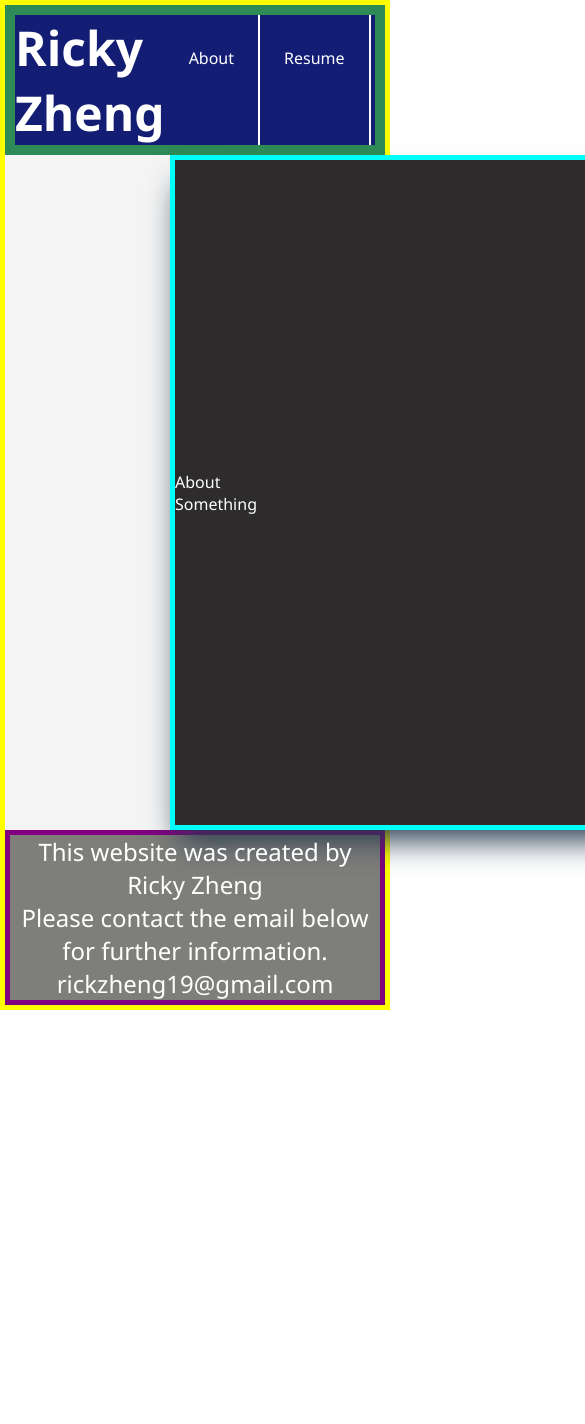
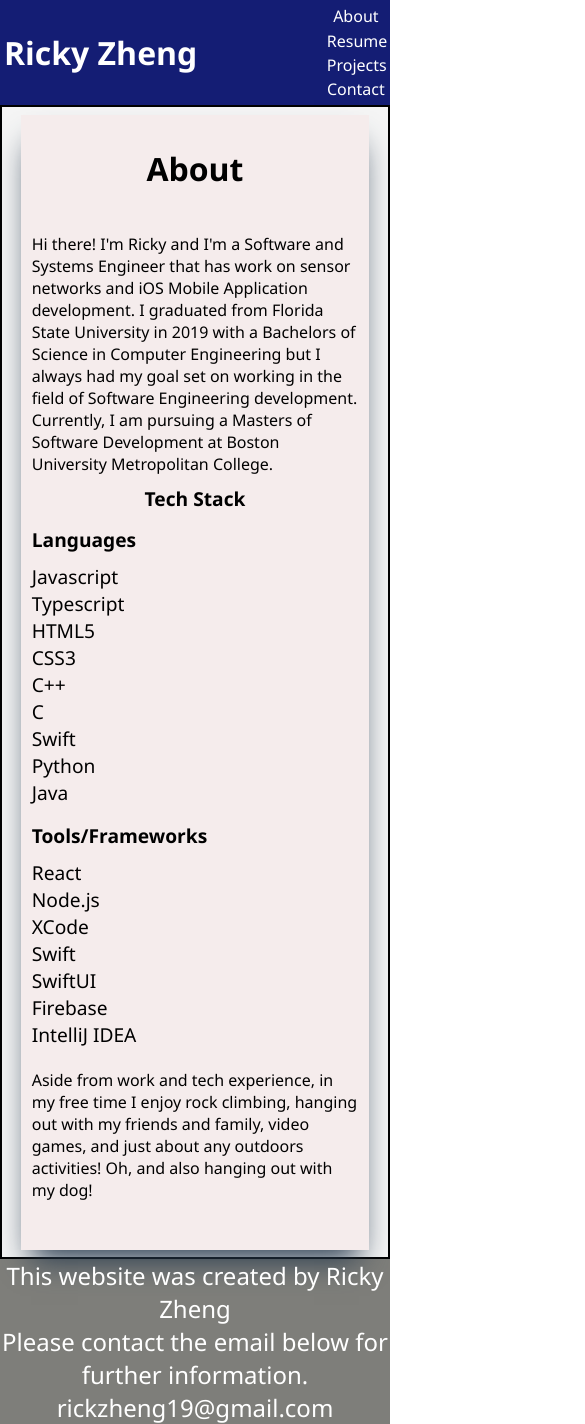
Before and after one commit to rzheng2019/portfolio, a React (Create React App) app: page /portfolio/about in a window 390 px wide. Shown: the top 1424 px of the page, 585 px wide, since content can reach past the window. Before the commit the page ends 1010 px from the top, so only its background shows below. Built offline with nearby package versions, Linux system fonts and the light colour scheme.

Commit message:
Created about page and removed borders.

```diff
--- a/src/App.css
+++ b/src/App.css
@@ -1,5 +1,5 @@
 body {
   min-height: 100vh;
   overflow: auto;
-  border: 5px yellow solid;
+  /* border: 5px yellow solid; */
 }
--- a/src/components/about_components/AboutContent.tsx
+++ b/src/components/about_components/AboutContent.tsx
@@ -5,10 +5,61 @@ import "../../components_css/about_css/AboutContent.css"
 function AboutContent() {
     return(
         <div id="about-content">
-            <div id="content-block">
-                <div id="about-title">About</div>
-                <div id="info-block">
-                    Something
+            <div id="about-block">
+                <div id="about-title">
+                    <h1>About</h1>
+                </div>
+                <div id="about-info-block">
+                    <p>
+                        Hi there! I'm Ricky and I'm a Software and Systems Engineer
+                        that has work on sensor networks and iOS Mobile Application
+                        development. I graduated from Florida State University in 2019
+                        with a Bachelors of Science in Computer Engineering but I always
+                        had my goal set on working in the field of Software Engineering
+                        development. Currently, I am pursuing a Masters of Software
+                        Development at Boston University Metropolitan College.
+                    </p>
+                </div>
+                <div id="about-middle-content">
+                    <div id="about-tech-stack-title">
+                        <p>Tech Stack</p>
+                    </div>
+                    <div id="about-tech-stack-block">
+                        <div id="about-tech-stack-left">
+                            <p id="about-tech-stack-left-title">Languages</p>
+                            <ul id="about-language-items">
+                                <li>Javascript</li>
+                                <li>Typescript</li>
+                                <li>HTML5</li>
+                                <li>CSS3</li>
+                                <li>C++</li>
+                                <li>C</li>
+                                <li>Swift</li>
+                                <li>Python</li>
+                                <li>Java</li>
+                            </ul>
+                        </div>
+                        <div id="about-tech-stack-right">
+                            <p id="about-tech-stack-right-title">Tools/Frameworks</p>
+                            <ul id="about-language-items">
+                                <li>React</li>
+                                <li>Node.js</li>
+                                <li>XCode</li>
+                                <li>Swift</li>
+                                <li>SwiftUI</li>
+                                <li>Firebase</li>
+                                <li>IntelliJ IDEA</li>
+                            </ul>
+                        </div>
+                    </div>
+                </div>
+                <div id="about-hobbies-block">
+                    <p>
+                        Aside from work and tech experience, in my free time I enjoy rock
+                        climbing, hanging out with my friends and family, video games,
+                        and just about any outdoors activities! Oh, and also hanging out
+                        with my dog!
+                    </p>
                 </div>
             </div>
         </div>
--- a/src/components_css/about_css/AboutContent.css
+++ b/src/components_css/about_css/AboutContent.css
@@ -1,12 +1,90 @@
 #about-content {
     display: flex;
     justify-content: center;
-    /* border: 2px black solid; */
-    min-height: 80vh;
-    min-width: 850px;
+    border: 2px black solid;
+    min-height: 90vh;
     background-color: whitesmoke;
+    margin: 0 auto;
 }
 
-#about-content {
-    color: white;
+#about-block {
+    display: flex;
+    flex-direction: column;
+    overflow: hidden;
+    max-width: 60%;
+    margin-top: 2%;
+    margin-bottom: 2%;
+    /* border: 5px cyan solid; */
+    box-shadow: rgb(38, 57, 77) 0px 20px 30px -10px;
+    background-color: rgb(245, 236, 236);
+    padding-bottom: 10%;
 }
+
+#about-title {
+    display: flex;
+    flex-direction: column;
+    align-items: center;
+    justify-content: center;
+    margin: 2rem;
+    font-size: 100%;
+    /* border: 2px solid red; */
+}
+
+#about-middle-content {
+    display: flex;
+    flex-direction: column;
+}
+
+#about-info-block,
+#about-hobbies-block {
+    display: flex;
+    flex-direction: column;
+    text-align: left;
+    padding: 3%;
+}
+
+#about-tech-stack-title {
+    text-align: center;
+    font-size: 120%;
+    padding-bottom: 1%;
+}
+
+#about-tech-stack-block {
+    display: flex;
+    flex-direction: row;
+    justify-content: space-around;
+    /* border: 2px solid red; */
+    padding: 3%;
+    font-size: 120%;
+}
+
+#about-language-items {
+    padding-top: 3%;
+    list-style-type: none;
+    width: 40%;
+    font-size: 100%;
+}
+
+#about-tech-stack-title,
+#about-tech-stack-left-title,
+#about-tech-stack-right-title {
+    font-weight: bold;
+}
+
+@media screen and (max-width: 1200px) {
+    #about-block {
+        max-width: 90%;
+    }
+}
+
+@media screen and (max-width: 550px) {
+    #about-block {
+        max-width: 90%;
+    }
+    #about-tech-stack-left {
+        padding-bottom: 5%;
+    }
+    #about-tech-stack-block {
+        flex-direction: column;
+    }
+}
--- a/src/components_css/common_css/Footer.css
+++ b/src/components_css/common_css/Footer.css
@@ -10,7 +10,7 @@
     overflow: hidden;
     /* min-width: 14rem; */
     background-color: rgb(126, 126, 122);
-    border: 5px solid purple;
+    /* border: 5px solid purple; */
 }
 
 #copyright-info, #further-info, #email-contact {
--- a/src/components_css/common_css/Header.css
+++ b/src/components_css/common_css/Header.css
@@ -8,9 +8,10 @@
     display: flex;
     overflow: hidden;
     justify-content: space-between;
-    border: 10px solid seagreen;
+    /* border: 10px solid seagreen; */
     background-color: rgb(20, 29, 116);
     height: 100%;
+    padding: 1%;
 }
 
 #name-section {
@@ -25,7 +26,7 @@
     color: white;
     font-weight: bold;
     text-decoration: none;
-    font-size: 3rem;
+    font-size: 200%;
 }
 
 #nav-bar {
@@ -46,3 +47,46 @@
 #about, #resume, #projects{
     border-right: 2px white solid;
 }
+
+@media screen and (max-width: 650px) {
+    #header {
+        flex-direction: row;
+        justify-content: none;
+    }
+
+    #name {
+        display: flex;
+        justify-content: center;
+        align-items: center;
+    }
+    #about, #resume, #projects, #contact {
+        float: none;
+        display: block;
+        text-align: center;
+        border: none;
+        padding: 2%;
+        /* border-left: 2px white solid; */
+        /* border-right: 2px white solid; */
+    }
+
+    /* #about {
+        border-left: 2px white solid;
+    } */
+    #nav-bar {
+        justify-content: center;
+        flex-direction: column;
+        padding: 0;
+    }
+}
+
+@media screen and (max-width: 400px) {
+    #nav-bar {
+        flex-direction: column;
+        padding: 0;
+    }
+    #about, #resume, #projects, #contact {
+        padding: 2%;
+        border: none;
+        /* border: 2px solid red; */
+    }
+}
--- a/src/components_css/home_css/HomeContent.css
+++ b/src/components_css/home_css/HomeContent.css
@@ -1,8 +1,8 @@
 #middle-info-content {
     display: flex;
     justify-content: center;
-    border: 2px black solid;
-    min-height: 100vh;
+    /* border: 2px black solid; */
+    min-height: 90vh;
     background-color: whitesmoke;
     margin: 0 auto;
 }
@@ -12,10 +12,13 @@
     flex-direction: column;
     justify-content: center;
     overflow: hidden;
-    width: 60%;
-    border: 5px cyan solid;
+    max-width: 60%;
+    margin-top: 2%;
+    margin-bottom: 2%;
+    /* border: 5px cyan solid; */
     box-shadow: rgb(38, 57, 77) 0px 20px 30px -10px;
     background-color: rgb(45, 43, 43);
+    padding-bottom: 10%;
 }
 
 #info-block {
@@ -64,3 +67,9 @@
     font-size: 150%;
     overflow: hidden;
 }
+
+@media screen and (max-width: 1200px) {
+    #content-block {
+        max-width: 90%;
+    }
+}
```
